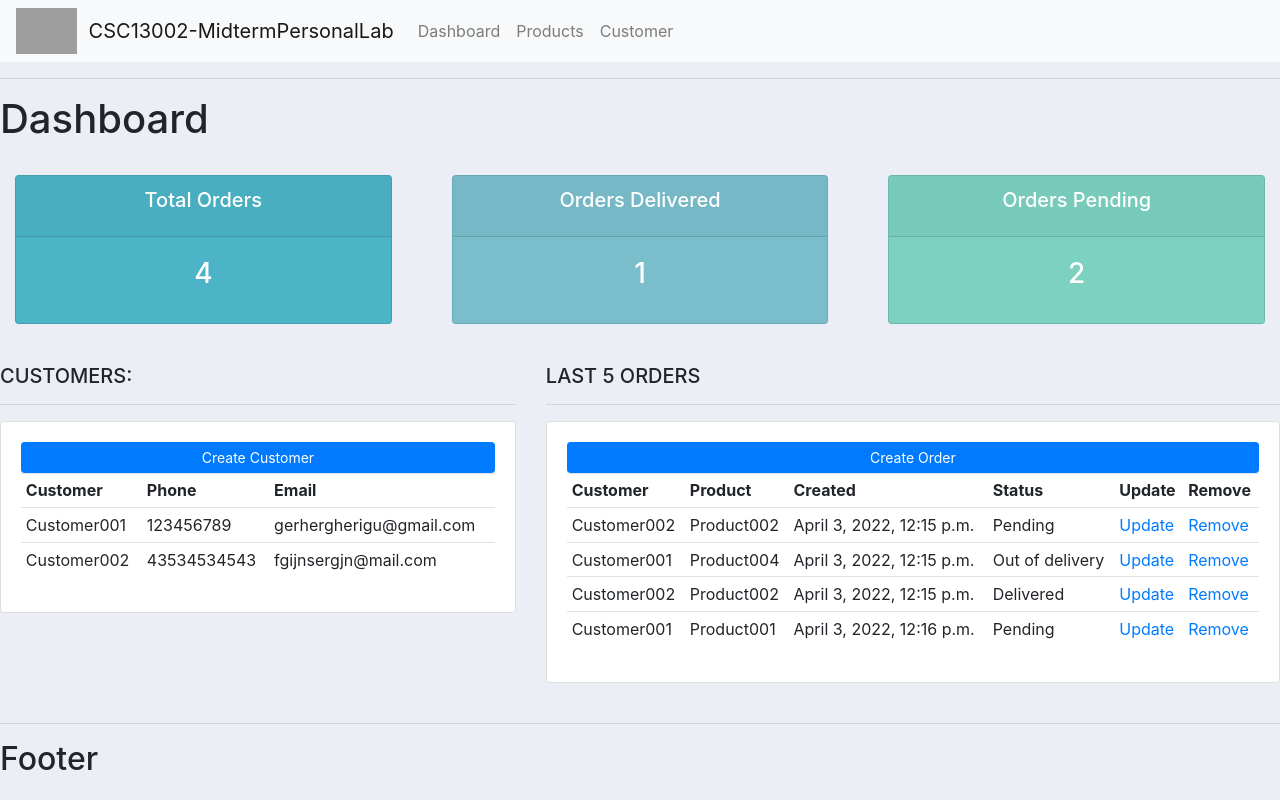
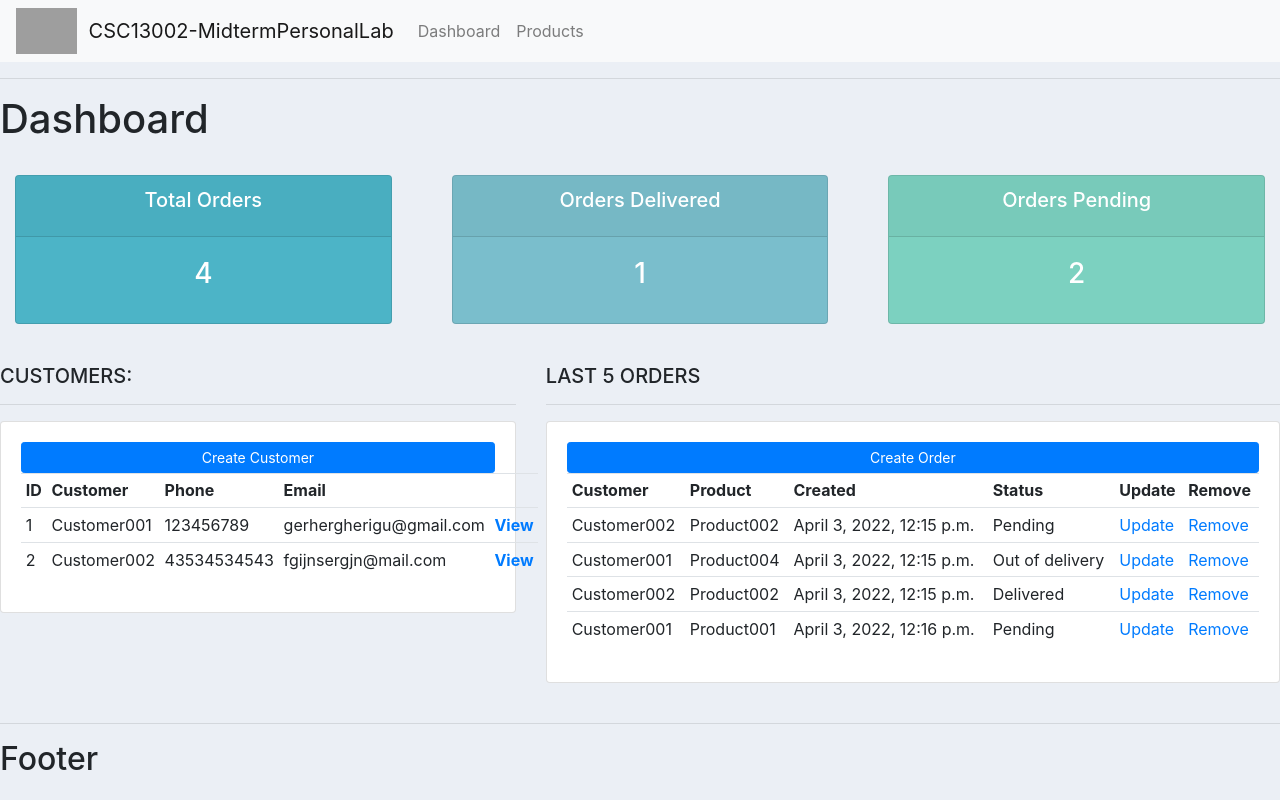
Before and after one commit to baobuiquang/CSC13002-MidtermPersonalLab, a Django app: page / in a window 1280 px wide. Run offline with Django 4.2, Linux system fonts and the light colour scheme; data comes from the database, SQL or seed files in the repository; grey boxes are pictures that could not be loaded.

Commit message:
9. Dynamic URL Routing & Templates (Next)
Dynamic URL's (Part 2) | Django (3.0) Crash Course Tutorials (pt 9.5)

```diff
--- a/crm1/accounts/templates/accounts/dashboard.html
+++ b/crm1/accounts/templates/accounts/dashboard.html
@@ -20,16 +20,22 @@
             <a class="btn btn-primary  btn-sm btn-block" href="">Create Customer</a>
             <table class="table table-sm">
                 <tr>
+                    <th>ID</th>
                     <th>Customer</th>
                     <th>Phone</th>
                     <th>Email</th>
+                    <th></th>
                 </tr>
 
                 {% for cstm in customers %}
                 <tr>
+                    <td>{{cstm.id}}</td>
                     <td>{{cstm.name}}</td>
                     <td>{{cstm.phone}}</td>
                     <td>{{cstm.email}}</td>
+                    <th>
+                        <a href="{% url 'customer' cstm.id %}">View</a>
+                    </th>
                 </tr>
                 {% endfor %}
 
--- a/crm1/accounts/templates/accounts/navbar.html
+++ b/crm1/accounts/templates/accounts/navbar.html
@@ -17,13 +17,10 @@
     <div class="collapse navbar-collapse" id="navbarNav">
         <ul class="navbar-nav">
             <li class="nav-item">
-                <a class="nav-link" href="/">Dashboard</a>
+                <a class="nav-link" href="{% url 'home' %}">Dashboard</a>
             </li>
             <li class="nav-item">
-                <a class="nav-link" href="/products/">Products</a>
-            </li>
-            <li class="nav-item">
-                <a class="nav-link" href="/customer/">Customer</a>
+                <a class="nav-link" href="{% url 'products' %}">Products</a>
             </li>
         </ul>
     </div>
--- a/crm1/accounts/urls.py
+++ b/crm1/accounts/urls.py
@@ -2,7 +2,7 @@ from django.urls import path
 from . import views
 
 urlpatterns = [
-    path('', views.home),
-    path('products/', views.products),
-    path('customer/<str:customer_id>/', views.customer),
+    path('', views.home, name='home'),
+    path('products/', views.products, name='products'),
+    path('customer/<str:customer_id>/', views.customer, name='customer'),
 ]
```
